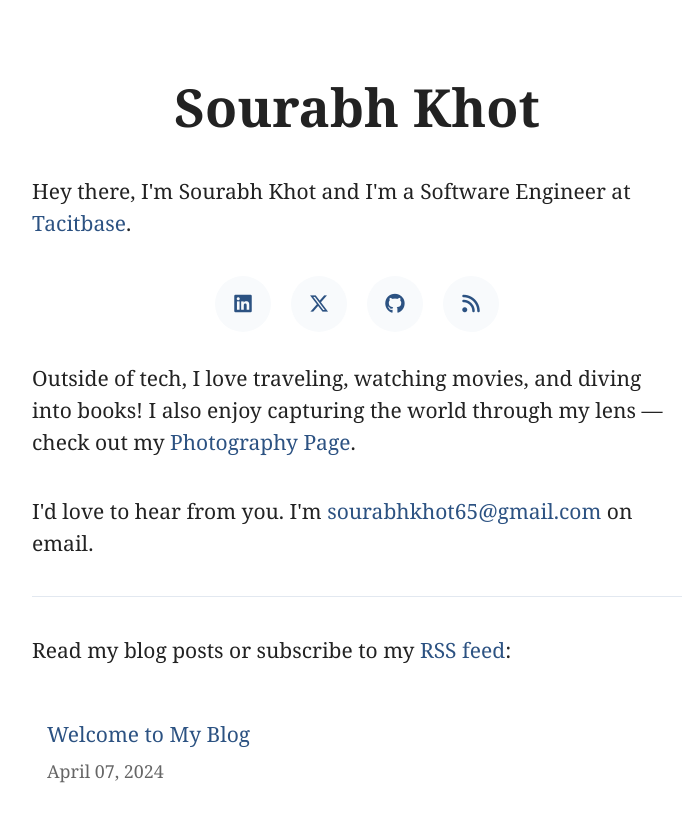
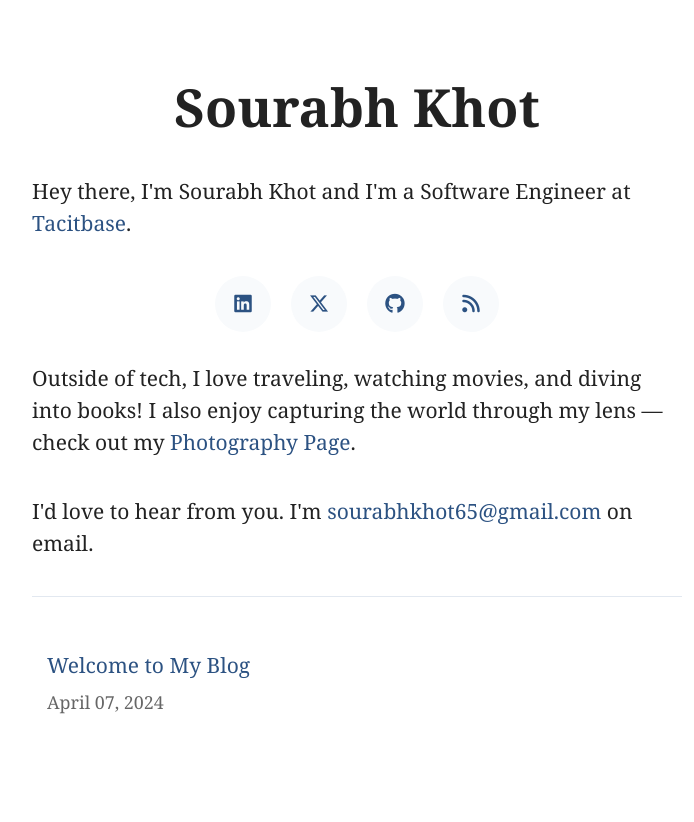
Before and after one commit to sourabh-khot65/sourabh-khot65.github.io, a Jekyll site: the page built from index.html, in a window 1280 px wide. Shown: the top 822 px of the page, without its empty margins (283-977 px from the left). Built offline with Jekyll 4.4.1, drawn with Linux system fonts in a browser that asks for light colours.

Commit message:
fix: Remove redundant RSS feed paragraph from index.html to streamline content presentation. This change enhances the clarity of the page by eliminating unnecessary text, improving the overall user experience.

```diff
--- a/index.html
+++ b/index.html
@@ -26,7 +26,6 @@ layout: default
 
 <div class="hr"></div>
 
-<p>Read my blog posts or subscribe to my <a href="{{ '/feed.xml' | relative_url }}">RSS feed</a>:</p>
 
 {% assign tags = site.posts | map: "tags" | uniq | compact | sort %}
 {% if tags.size > 0 %}
```
